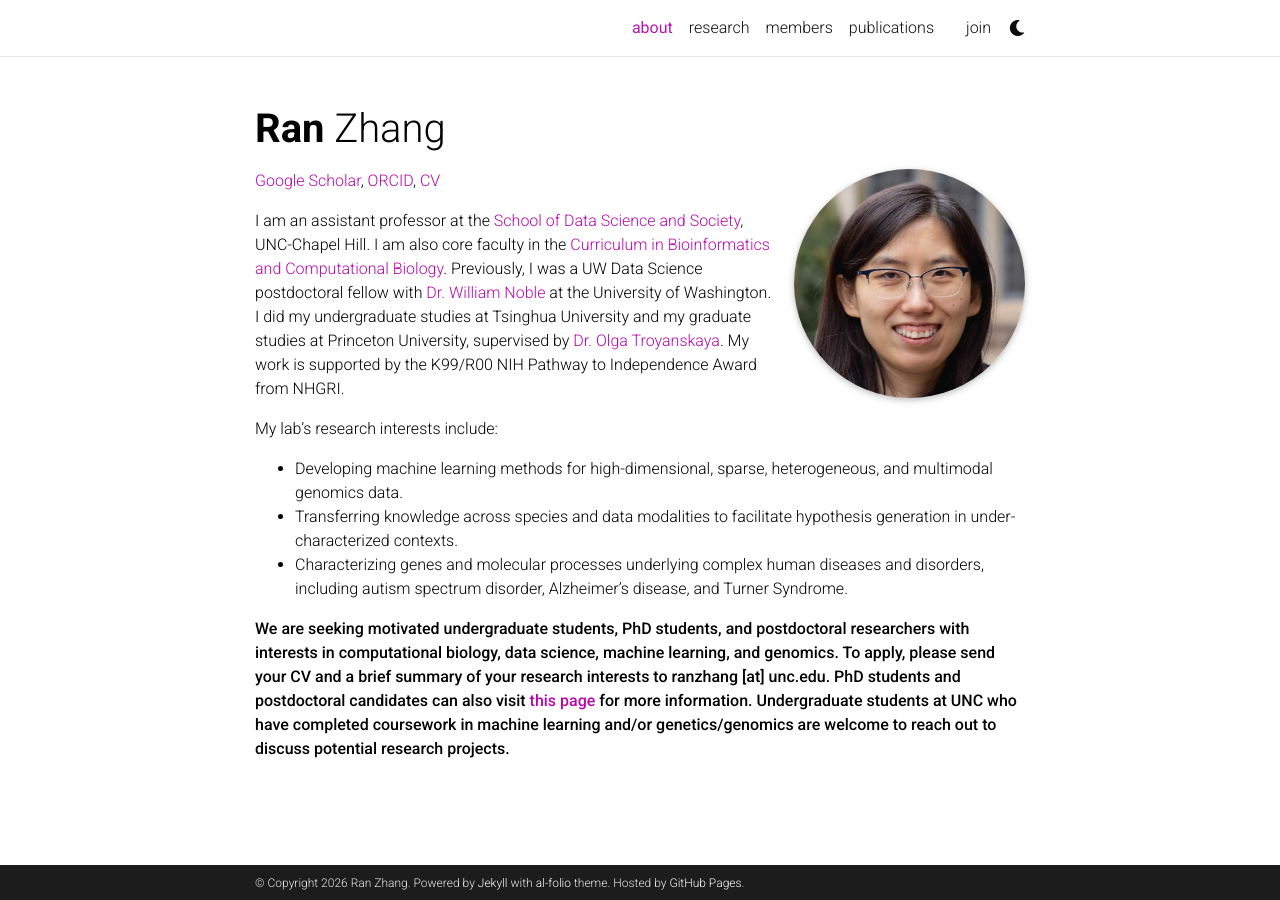
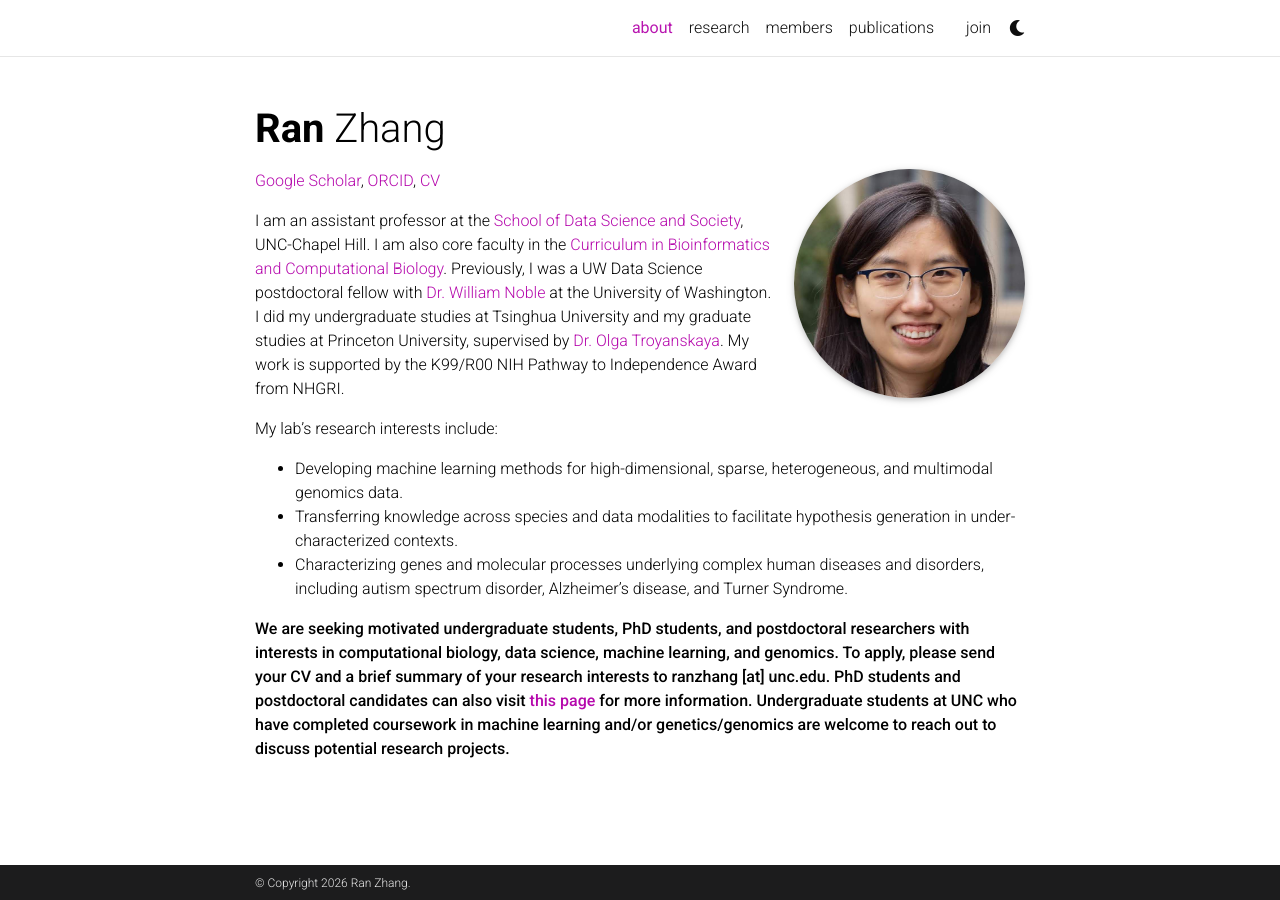
Before and after one commit to RanZhang08/RanZhang08.github.io, a Jekyll site: the page built from _pages/about.md, in a window 1280 px wide. Built offline with Jekyll 4.4.1, drawn with Linux system fonts in a browser that asks for light colours; full-size pictures stand in for the smaller copies a plugin makes; comment, search, counter and statistics services are not loaded; a style sheet for code colours, icons or effects is not loaded.

Commit message:
minor mod to format

```diff
--- a/_config.yml
+++ b/_config.yml
@@ -7,12 +7,12 @@
 middle_name:
 last_name: Zhang
 email: ranz0@uw.edu
-description: > # the ">" symbol means to ignore newlines until "footer_text:"
-  A simple, whitespace theme for academics. Based on [*folio](https://github.com/bogoli/-folio) design.
-footer_text: >
-  Powered by <a href="https://jekyllrb.com/" target="_blank">Jekyll</a> with <a href="https://github.com/alshedivat/al-folio">al-folio</a> theme.
-  Hosted by <a href="https://pages.github.com/" target="_blank">GitHub Pages</a>.
-keywords: jekyll, jekyll-theme, academic-website, portfolio-website  # add your own keywords or leave empty
+#description: > # the ">" symbol means to ignore newlines until "footer_text:"
+#  A simple, whitespace theme for academics. Based on [*folio](https://github.com/bogoli/-folio) design.
+#footer_text: >
+#  Powered by <a href="https://jekyllrb.com/" target="_blank">Jekyll</a> with <a href="https://github.com/alshedivat/al-folio">al-folio</a> theme.
+#  Hosted by <a href="https://pages.github.com/" target="_blank">GitHub Pages</a>.
+#keywords: jekyll, jekyll-theme, academic-website, portfolio-website  # add your own keywords or leave empty
 
 lang: en # the language of your site (for example: en, fr, cn, ru, etc.)
 icon: ⚛️  # the emoji used as the favicon (alternatively, provide image name in /assets/img/)
```
